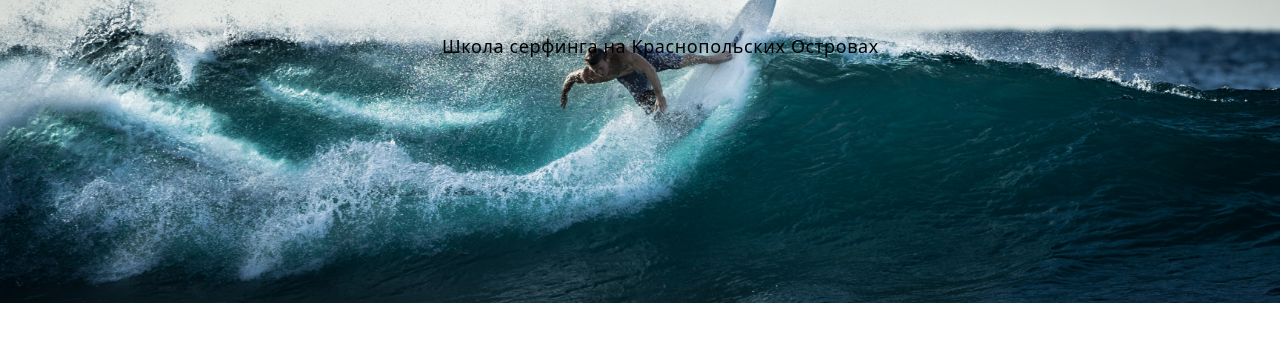
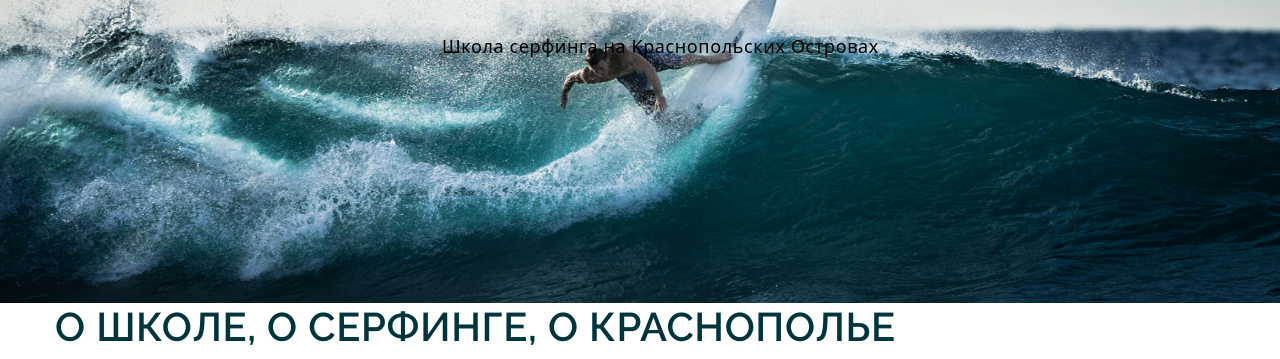
Before and after one commit to micromoleckula/3.-Surfing_school, a plain HTML site: page index.html in a window 1280 px wide. Shown: the part 497-856 px from the top of the page. Before the commit the page ends 800 px from the top, so only its background shows below. Drawn offline with nearby package versions, Linux system fonts and the light colour scheme.

Commit message:
25.07.2023

```diff
--- a/css/style.css
+++ b/css/style.css
@@ -88,3 +88,18 @@ img{
     color: black;
 }
 /* intro end */
+
+/* prewords start */
+
+.pre__text {
+
+    color: #01353E;
+    font-family: Raleway;
+    font-size: 48px;
+    font-style: normal;
+    font-weight: 600;
+    line-height: normal;
+    letter-spacing: 0.6px;
+}
+
+/* prewords end */
--- a/index.html
+++ b/index.html
@@ -45,5 +45,19 @@
         </div>
     </section>
     <!-- intro end -->
+
+    <!-- prewords start -->
+
+    <section class="preword">
+        <div class="wrapper">
+            <div class="pre__text">
+                <h1 class="pre__text-1">
+                    О  ШКОЛЕ, О СЕРФИНГЕ, О КРАСНОПОЛЬЕ
+                </h1>
+            </div>
+        </div>
+    </section>
+
+    <!-- prevords end -->
 </body>
 </html>
```
